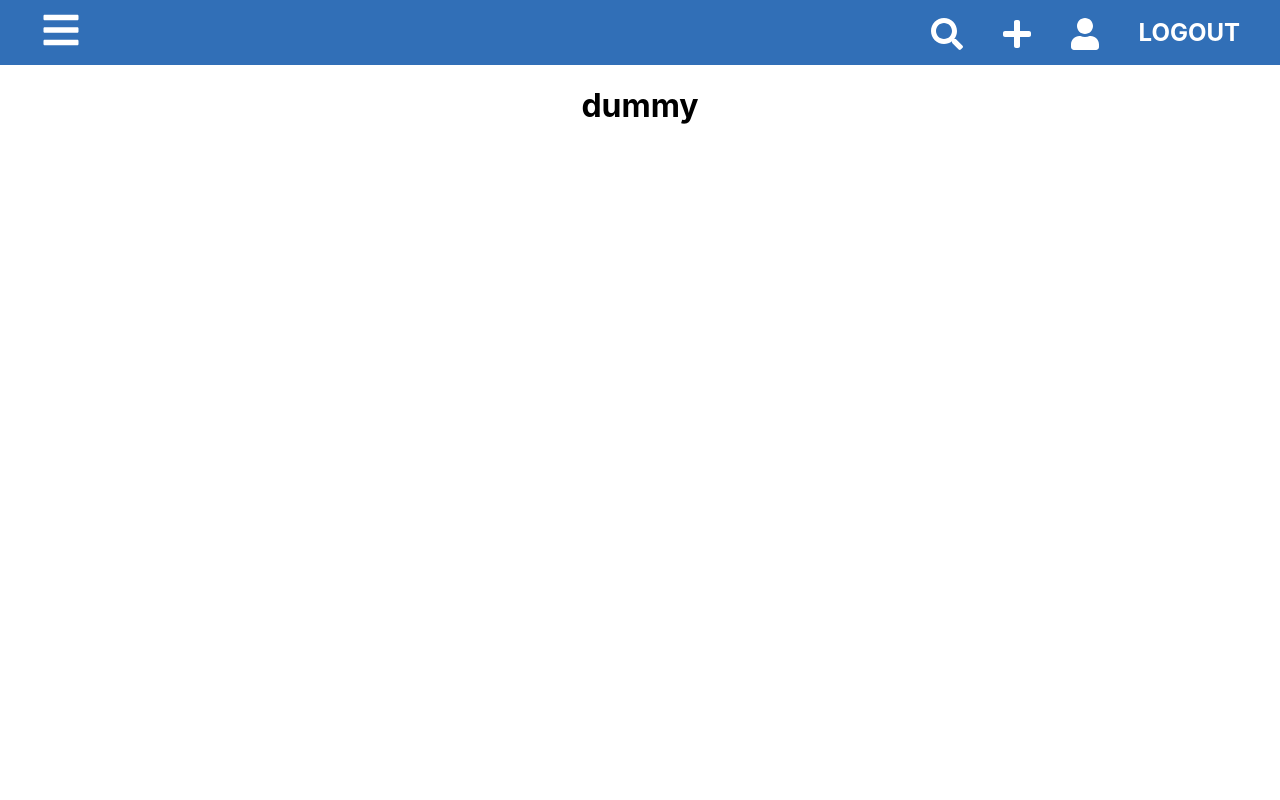
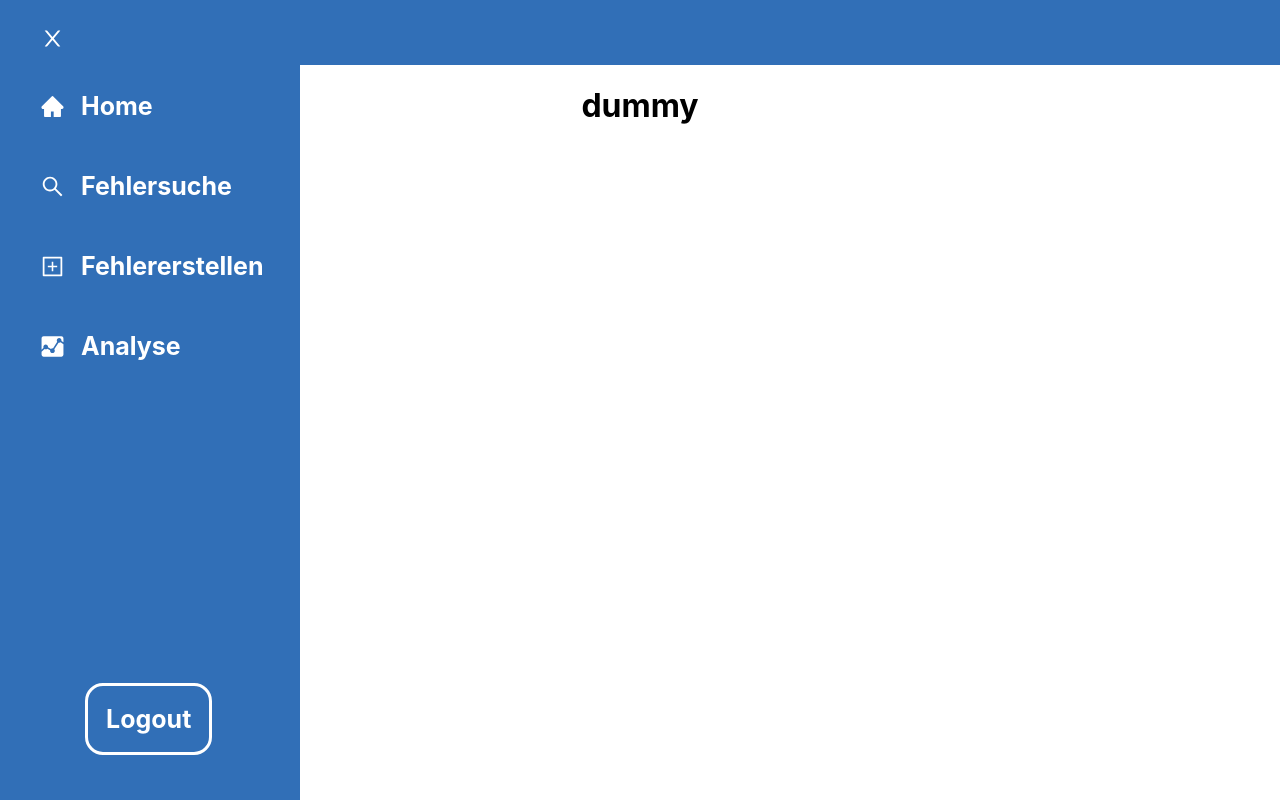
Before and after one commit to HuSchKa2020/Studienarbeit, a React (Create React App) app in the folder client/: page / in a window 1280 px wide. Built offline with nearby package versions, Linux system fonts and the light colour scheme; no server answers.

Commit message:
Icons entfernt - Menü angepasst

```diff
--- a/client/src/components/Menu.css
+++ b/client/src/components/Menu.css
@@ -39,7 +39,7 @@
 
 .nav-text a {
   text-decoration: none;
-  color: antiquewhite;
+  color: rgb(255, 255, 255);
   font-size: 25px;
   font-weight: bold;
   width: 100%;
--- a/client/src/components/Toolbar.css
+++ b/client/src/components/Toolbar.css
@@ -3,14 +3,26 @@
   padding: 10px 20px;
   background-color: #316fb7;
   display: flex;
-  justify-content: flex-end;
+  justify-content: flex-start;
 }
 
 .toolbar-item {
   color: white;
-  margin: 8px 20px;
+  font-size: 25px;
+  position: absolute;
+  bottom: 20px;
+  font-weight: bold;
+  left: 85px;
+  display: flex;
+  border-style: solid;
+  border-color: white;
+  border-radius: 18px;
+  border-width: 3px;
+  padding: 18px;
+  width: max-content;
 }
 
-.toolbar-menu {
-  margin-right: 820px;
+.toolbar-item:hover {
+  background-color: lightskyblue;
+  border-radius: 18px;
 }
--- a/client/src/components/Toolbar.js
+++ b/client/src/components/Toolbar.js
@@ -14,8 +14,7 @@ import { IconContext } from "react-icons";
 import "./Menu.css";
 
 const Toolbar = () => {
-  const [sidebar, SetSidebar] = useState(false);
-
+  const [sidebar, SetSidebar] = useState(true);
   const showSidebar = () => SetSidebar(!sidebar);
 
   const history = useHistory();
@@ -51,6 +50,7 @@ const Toolbar = () => {
                   <AiIcons.AiOutlineClose />
                 </Link>
               </li>
+
               {MenuData.map((item, index) => {
                 return (
                   <li key={index} className={item.cName}>
@@ -61,35 +61,13 @@ const Toolbar = () => {
                   </li>
                 );
               })}
+              <p className="toolbar-item" onClick={logout}>
+                Logout
+              </p>
             </ul>
           </nav>
         </IconContext.Provider>
       </div>
-
-      <div className="Navigation">
-        <FontAwesomeIcon
-          icon={faSearch}
-          size="2x"
-          className="toolbar-item"
-          onClick={() => goTo("/fehler")}
-        />
-        <FontAwesomeIcon
-          icon={faPlus}
-          size="2x"
-          className="toolbar-item"
-          onClick={() => goTo("/fehler/erstellen")}
-        />
-      </div>
-      <FontAwesomeIcon
-        icon={faUser}
-        size="2x"
-        className="toolbar-item"
-        onClick={() => console.log("Hello World")}
-      />
-
-      <h2 className="toolbar-item" onClick={logout}>
-        LOGOUT
-      </h2>
     </div>
   );
 };
```
